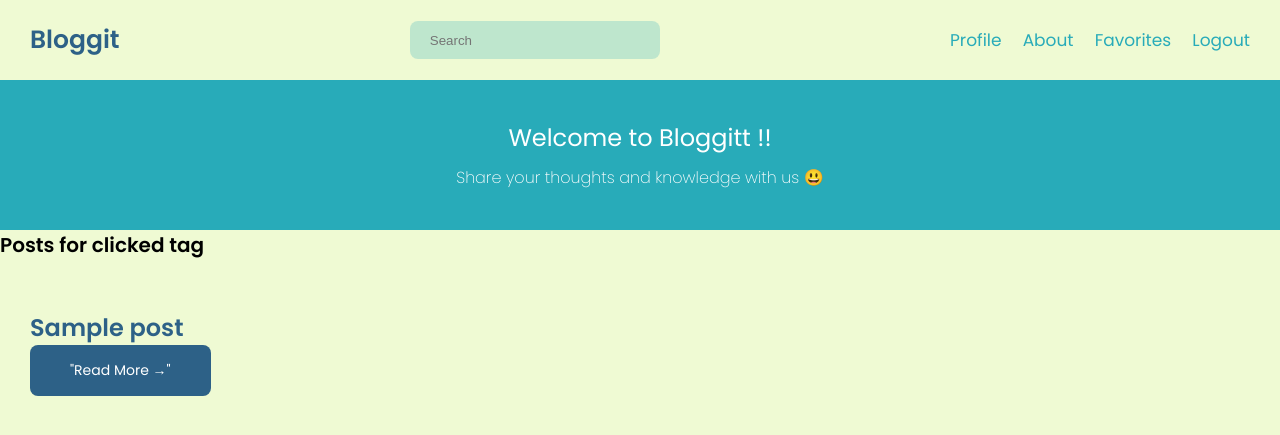
After one commit to diyajaiswal11/Bloggitt, a Django app: template bloggitt/templates/postsbytag.html in a window 1280 px wide. The commit adds this page. Shown: the top 435 px of the page. Run offline with Django 3.2, Linux system fonts and the light colour scheme; the template is opened without the code that fills it: most values are stand-ins (such as "Sample title", 1, 10 or a date in 2020).

Commit message:
feat: blogs for a particular tag

```diff
--- a/bloggitt/core/urls.py
+++ b/bloggitt/core/urls.py
@@ -15,11 +15,13 @@ urlpatterns = [
     path('api/like/<slug:slug>/', PostLikeAPIToggle.as_view(), name='like-api-toggle'),
     path('detail/<slug:slug>/', views.postdetail, name='post_detail'),
     path('detail/<slug:slug>/Favourites', views.Favorites, name='Favorites'),
-    path('fetch', views.fetch, name="fetch")
+    path('fetch', views.fetch, name="fetch"),
     path('profile-update/', ProfileUpdateView.as_view(), name='profile-update'),
     path('profile/', ProfileView.as_view(), name='profile'),
     path('about/',views.about,name='about'),
     path('search/',views.search,name='search'),
+
+    path('tags/<slug:slug>/', views.posts_by_tag, name='posts_by_tag'),
 ]
 
 from django.conf import settings
--- a/bloggitt/templates/detail.html
+++ b/bloggitt/templates/detail.html
@@ -8,7 +8,9 @@
   <h3 class="title">{{ post.title }}</h3>
   <p class="author">{{ post.author }} | {{ post.created_on }}</p>
     {% for tag in post.tags.all %}
-     <h3 style="display: inline;"><span class="badge badge-primary">#{{ tag.name }}</span></h3>
+    <a href="{% url 'posts_by_tag' tag.slug %}">
+      <h3 style="display: inline;"><span class="badge badge-primary">#{{ tag.name }}</span></h3>
+    </a>
     {% endfor %}
     <br><br>
   <p class="author detail">
--- /dev/null
+++ b/bloggitt/templates/postsbytag.html
@@ -0,0 +1,14 @@
+{% extends "base.html" %} {% block title %} Bloggit {% endblock title %}
+{% block content %} {% include "header.html" %} {% include "description.html" %}
+
+<div class="blogs">
+    <h1>Posts for clicked tag</h1>
+    {% for post in posts %}
+        <article class="blog">
+            <h3 class="title">{{ post.title }}</h3>
+            <a href="{% url 'post_detail' post.slug %}" class="button">"Read More  →"</a>
+        </article>
+    {% endfor %}
+</div>
+
+{% endblock content %}
```
Also changed, not shown: bloggitt/core/views.py (+8 -0 lines).
